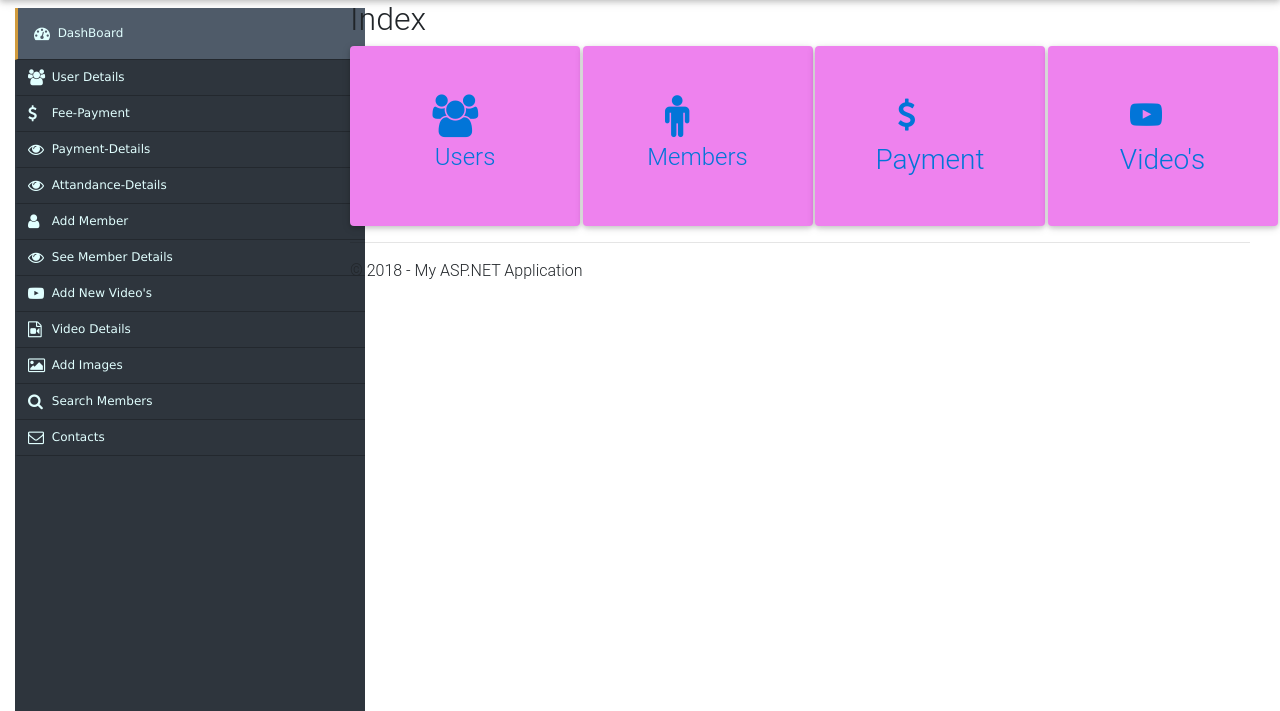
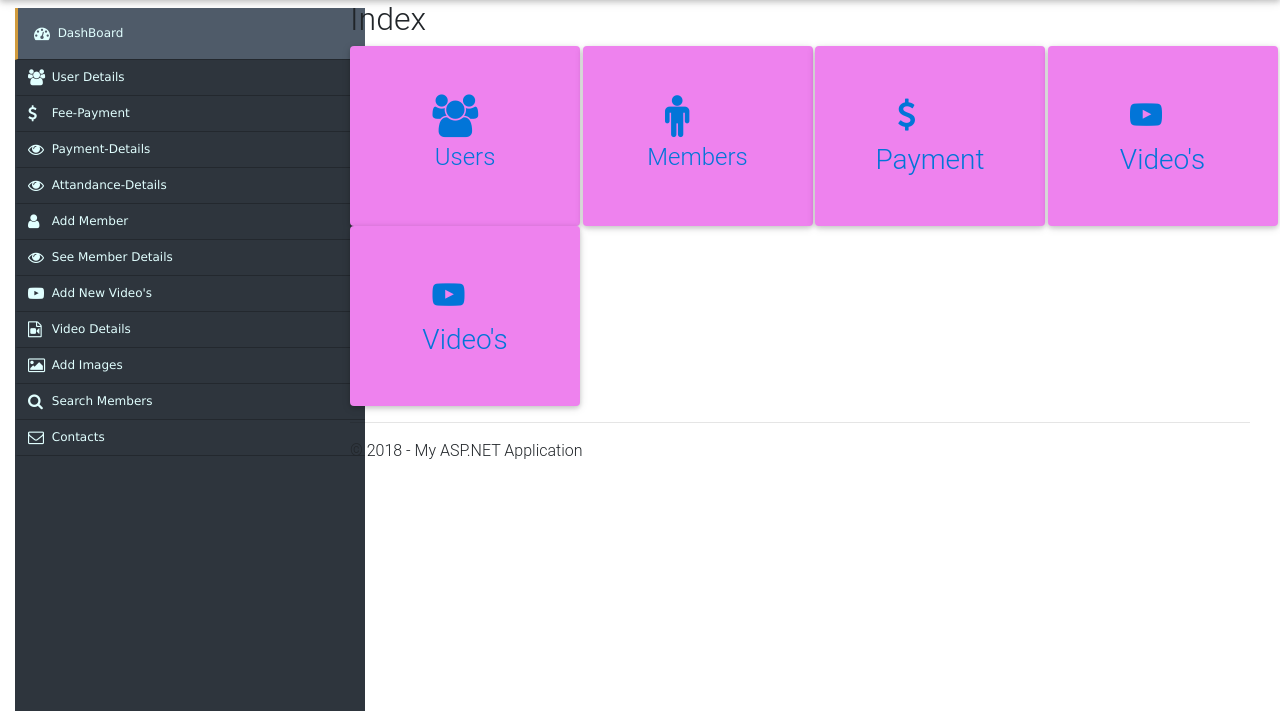
Before and after one commit to ArslanAmeer/GYMKhaana-Online, an ASP.NET MVC app: page /Admin in a window 1280 px wide. Shown: the part 62-773 px from the top of the page. Run offline with ASP.NET Core 8 and stand-ins for ASP.NET MVC 5, Linux system fonts and the light colour scheme; data that the repository does not hold is empty; the project's own start-up code is not run, and a stand-in starts its controllers and pages; some libraries are stand-ins or nearby versions; some web fonts are replaced.

Commit message:
Update the Attandance View

```diff
--- a/FinalYearProject/Views/Admin/Index.cshtml
+++ b/FinalYearProject/Views/Admin/Index.cshtml
@@ -4,6 +4,8 @@
     Layout = "~/Views/Shared/_AdminLayout.cshtml";
 }
 <style>
+
+
 
 
 
@@ -75,4 +77,12 @@
             </a>
         </div>
     </div>
+    <div class="col-lg-3">
+        <div class="card box">
+            <a href="@Url.Action("Index", "Attandance")">
+                <h2><span class="fa fa-youtube-play"></span><span class="ml-3">@Html.Action("GetAttandanceCount", "Admin")</span> </h2>
+                <h3 class="text-center">Video's</h3>
+            </a>
+        </div>
+    </div>
 </div>
```
